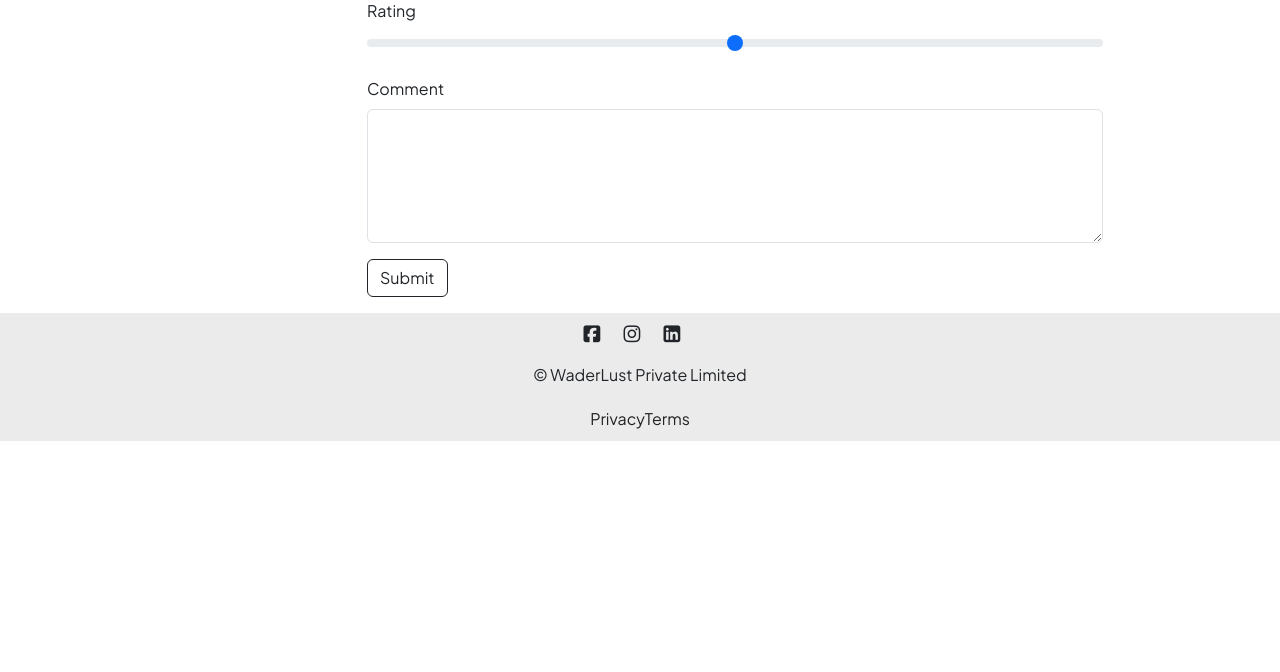
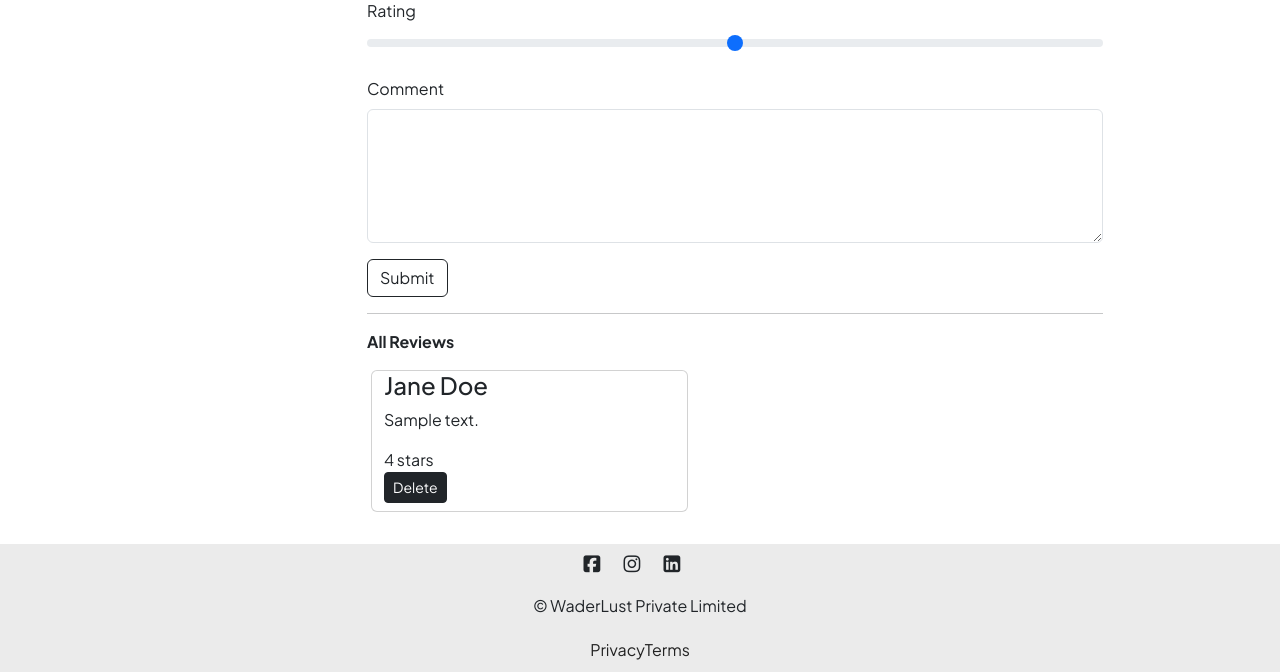
Before and after one commit to Fzn2306/WanderLust, a Node server app: page /listings/600000000000000000000001 in a window 1280 px wide. Shown: the part 654-1326 px from the top of the page. Before the commit the page ends 1095 px from the top, so only its background shows below. Run offline with Node 20, Linux system fonts and the light colour scheme; tables that the repository leaves empty hold one stand-in row (values such as "Sample post"); grey boxes marked "Sample" are stand-in pictures; some libraries are stand-ins or nearby versions.

Commit message:
restructured app.js

```diff
--- a/app.js
+++ b/app.js
@@ -2,34 +2,16 @@ const express = require("express");
 const app = express();
 const mongoose = require("mongoose");
 const MONGO_URL = "mongodb://127.0.0.1:27017/wanderlust";
-const Listing = require("./models/listing.js");
 const path = require("path");
 const methodOverride = require("method-override");
 const ejsMate = require("ejs-mate");
-const wrapAsync = require("./utils/wrapAsync.js");
 const ExpressError = require("./utils/ExpressError.js");
-const {listingSchema, reviewSchema} = require("./schmea.js");
 const Review = require("./models/review.js");
 
-const validateListing = (req,res,next)=>{
-    let {error} = listingSchema.validate(req.body);
-    if(error){
-        let errMsg = error.details.map((el)=>el.message).join(",");
-        throw new ExpressError(400, errMsg);
-    }else{
-        next();
-    }
-}
 
-const validateReview = (req,res,next)=>{
-    let {error} = reviewSchema.validate(req.body);
-    if(error){
-        let errMsg = error.details.map((el)=>el.message).join(",");
-        throw new ExpressError(400, errMsg);
-    }else{
-        next();
-    }
-}
+
+const listings = require("./routes/listing.js")
+const reviews = require("./routes/review.js");
 
 app.set("view engine", "ejs");
 app.set("views", path.join(__dirname, "views"));
@@ -52,68 +34,13 @@ async function main(){
 }
 
 app.get("/", (req,res)=>{
-    res.send("Hi i'm rooot");
+    res.send("Hi i'm root");
 });
 
-// INDEX ROUTE
-app.get("/listings", wrapAsync(async (req,res,next)=>{
-    const allListings = await Listing.find({})
-    res.render("./listings/index.ejs",{allListings});
-}));
-
-// NEW ROUTE
-app.get("/listings/new", (req,res)=>{
-    res.render("./listings/new.ejs");
-});
-
-// SHOW ROUTE
-app.get("/listings/:id", wrapAsync(async (req,res,next)=>{
-    let {id} = req.params;
-    const listing = await Listing.findById(id);
-    res.render("./listings/show.ejs",{listing});
-}));
-
-// CREATE ROUTE
-app.post("/listings", validateListing, wrapAsync(async(req,res,next)=>{
-    const newListing = new Listing(req.body.listing);
-    await newListing.save();
-    res.redirect("/listings");
-}));
-
-// EDIT ROUTE
-app.get("/listings/:id/edit",validateListing, wrapAsync(async (req,res,next)=>{
-    let {id} = req.params;
-    const listing = await Listing.findById(id);
-    res.render("listings/edit.ejs", {listing});
-}));
-
-// UPDATE ROUTE
-app.put("/listings/:id", wrapAsync(async (req,res,next)=>{
-    let {id} = req.params;
-    await Listing.findByIdAndUpdate(id,{...req.body.listing});
-    res.redirect(`/listings/${id}`);
-}));
-
-// DELETE ROUTE
-app.delete("/listings/:id", wrapAsync(async(req,res,next)=>{
-    let {id} = req.params;
-    let deletedListing = await Listing.findByIdAndDelete(id);
-    console.log(deletedListing);
-    res.redirect("/listings");
-}));
 
 // REVIEWS
-app.post("/listings/:id/reviews", validateReview, wrapAsync(async(req,res)=>{
-    let listing = await Listing.findById(req.params.id);
-    let newReview = new Review(req.body.review);
-    listing.reviews.push(newReview);
-
-    await newReview.save();
-    await listing.save();
-
-    res.redirect(`/listings/${listing._id}`)
-}))
-
+app.use('/listings', listings);
+app.use('/listings/:id/reviews', reviews);
 app.all("/{*splat}", (req,res,next)=>{
     next(new ExpressError(404, "Page Not Found!"));
 })
--- a/package.json
+++ b/package.json
@@ -11,6 +11,7 @@
   "license": "ISC",
   "type": "commonjs",
   "dependencies": {
+    "cookie-parser": "^1.4.7",
     "ejs": "^6.0.1",
     "ejs-mate": "^4.0.0",
     "express": "^5.2.1",
--- a/public/css/style.css
+++ b/public/css/style.css
@@ -51,7 +51,7 @@ body{
 }
 
 /* CARDS */
-.card{
+.listing-card{
     border: none !important;
     margin-bottom: 2rem;
 }
--- /dev/null
+++ b/routes/listing.js
@@ -0,0 +1,66 @@
+const express = require('express');
+const router = express.Router();
+const wrapAsync = require("../utils/wrapAsync.js");
+const {listingSchema} = require("../schmea.js");
+const ExpressError = require("../utils/ExpressError.js");
+const Listing = require("../models/listing.js");
+
+
+const validateListing = (req,res,next)=>{
+    let {error} = listingSchema.validate(req.body);
+    if(error){
+        let errMsg = error.details.map((el)=>el.message).join(",");
+        throw new ExpressError(400, errMsg);
+    }else{
+        next();
+    }
+}
+
+// INDEX ROUTE
+router.get("/", wrapAsync(async (req,res,next)=>{
+    const allListings = await Listing.find({})
+    res.render("./listings/index.ejs",{allListings});
+}));
+
+// NEW ROUTE
+router.get("/new", (req,res)=>{
+    res.render("./listings/new.ejs");
+});
+
+// SHOW ROUTE
+router.get("/:id", wrapAsync(async (req,res,next)=>{
+    let {id} = req.params;
+    const listing = await Listing.findById(id).populate("reviews");
+    res.render("./listings/show.ejs",{listing});
+}));
+
+// CREATE ROUTE
+router.post("/", validateListing, wrapAsync(async(req,res,next)=>{
+    const newListing = new Listing(req.body.listing);
+    await newListing.save();
+    res.redirect("/listings");
+}));
+
+// EDIT ROUTE
+router.get("/:id/edit",validateListing, wrapAsync(async (req,res,next)=>{
+    let {id} = req.params;
+    const listing = await Listing.findById(id);
+    res.render("listings/edit.ejs", {listing});
+}));
+
+// UPDATE ROUTE
+router.put("/:id", wrapAsync(async (req,res,next)=>{
+    let {id} = req.params;
+    await Listing.findByIdAndUpdate(id,{...req.body.listing});
+    res.redirect(`/listings/${id}`);
+}));
+
+// DELETE ROUTE
+router.delete("/:id", wrapAsync(async(req,res,next)=>{
+    let {id} = req.params;
+    let deletedListing = await Listing.findByIdAndDelete(id);
+    console.log(deletedListing);
+    res.redirect("/listings");
+}));
+
+module.exports = router;
--- a/views/listings/index.ejs
+++ b/views/listings/index.ejs
@@ -5,7 +5,7 @@
     <div class="row row-cols-lg-3 row-cols-md-2 row-cols-sm-1">
         <% for(let listing of allListings){ %>
         <a href="/listings/<%= listing._id %>" class="listing-link">
-             <div class="card col">
+             <div class="card col listing-card">
             <img src="<%= listing.image.url %>" class="card-img-top" alt="listing_img" style="height: 20rem;">
             <div class="card-img-overlay"></div>
             <div class="card-body">
--- a/views/listings/show.ejs
+++ b/views/listings/show.ejs
@@ -3,7 +3,7 @@
     <div class="col-8 offset-3">
         <h3><%= listing.title %></h3>
     </div>
-    <div class="card col-6 offset-3 show-card">
+    <div class="card col-6 offset-3 show-card listing-card">
         <img src="<%= listing.image.url %>" class="card-img-top show-img" alt="listing_image">
         <div class="card-body">
             <%= listing.description %> <br>
@@ -35,5 +35,22 @@
             </div>
             <button class="btn btn-outline-dark">Submit</button>
         </form>
+        <hr>
+        <p><b>All Reviews</b></p>
+        <div class="row">
+        <% for(review of listing.reviews){ %>
+            <div class="card col-5 mb-3 ms-3">
+                <div class="card-body">
+                    <h4 class="card-title">Jane Doe </h4>
+                    <p class="card-text"><%= review.comment%></p>
+                    <p class="card-text"><%= review.rating%> stars</p>
+
+                </div>
+                <form method="POST" class="mb-2" action="/listings/<%=listing._id%>/reviews/<%=review._id%>?_method=DELETE">
+                    <button class="btn btn-sm btn-dark">Delete</button>
+                </form>
+            </div>
+        <%} %>
+        </div>
     </div>
 </div>
```
Also changed, not shown: models/listing.js (+7 -0 lines), routes/review.js (added, +41 -0 lines), 1 other file.
